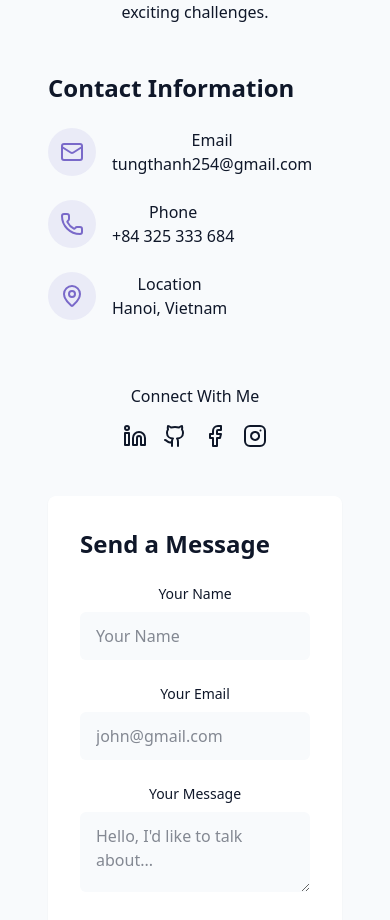
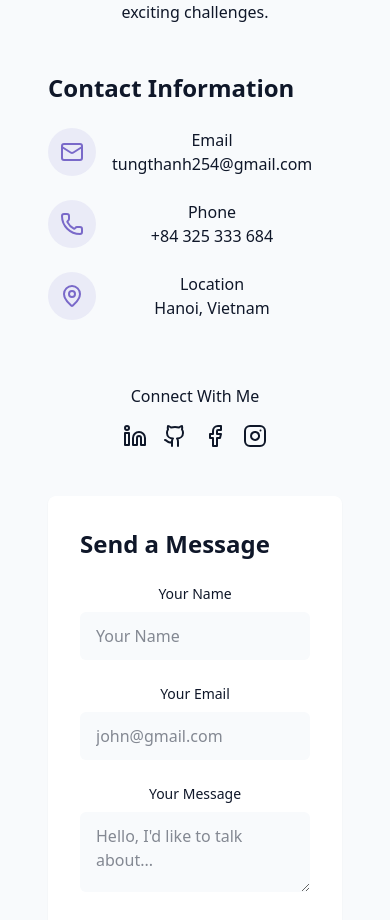
Before and after one commit to endRaver/portfolio-next, a Next.js app: page / in a window 390 px wide. Shown: the part 8040-8960 px from the top of the page. Built offline with nearby package versions, Linux system fonts and the light colour scheme.

Commit message:
Update AboutSection and ContactSection for improved accessibility and layout
- Changed CV link to direct to a specific PDF file and added target attributes for better accessibility.
- Updated ContactSection to include consistent width and text alignment for email, phone, and location information.

```diff
--- a/src/components/AboutSection.tsx
+++ b/src/components/AboutSection.tsx
@@ -34,8 +34,10 @@ export const AboutSection = () => {
               </a>
 
               <a
-                href="/cv"
+                href="/resume/CV-TungNgo-e.pdf"
                 className="border-primary text-primary hover:bg-primary/10 rounded-full border px-6 py-2 transition-colors duration-300"
+                target="_blank"
+                rel="noopener noreferrer"
               >
                 Download CV
               </a>
--- a/src/components/ContactSection.tsx
+++ b/src/components/ContactSection.tsx
@@ -51,7 +51,7 @@ export const ContactSection = () => {
                   <MailIcon className="text-primary h-6 w-6" />
                 </div>
 
-                <div>
+                <div className="w-[200px] text-center">
                   <h4 className="text-center font-medium">Email</h4>
                   <a
                     href="mailto:tungthanh254@gmail.com"
@@ -67,7 +67,7 @@ export const ContactSection = () => {
                   <PhoneIcon className="text-primary h-6 w-6" />
                 </div>
 
-                <div>
+                <div className="w-[200px] text-center">
                   <h4 className="text-center font-medium">Phone</h4>
                   <a
                     href="tel:+84325333684"
@@ -83,7 +83,7 @@ export const ContactSection = () => {
                   <MapPinIcon className="text-primary h-6 w-6" />
                 </div>
 
-                <div>
+                <div className="w-[200px] text-center">
                   <h4 className="text-center font-medium">Location</h4>
                   <a
                     href="mailto:tungthanh254@gmail.com"
```
Also changed, not shown: 1 other file (tests, documents, lock files or other folders).
